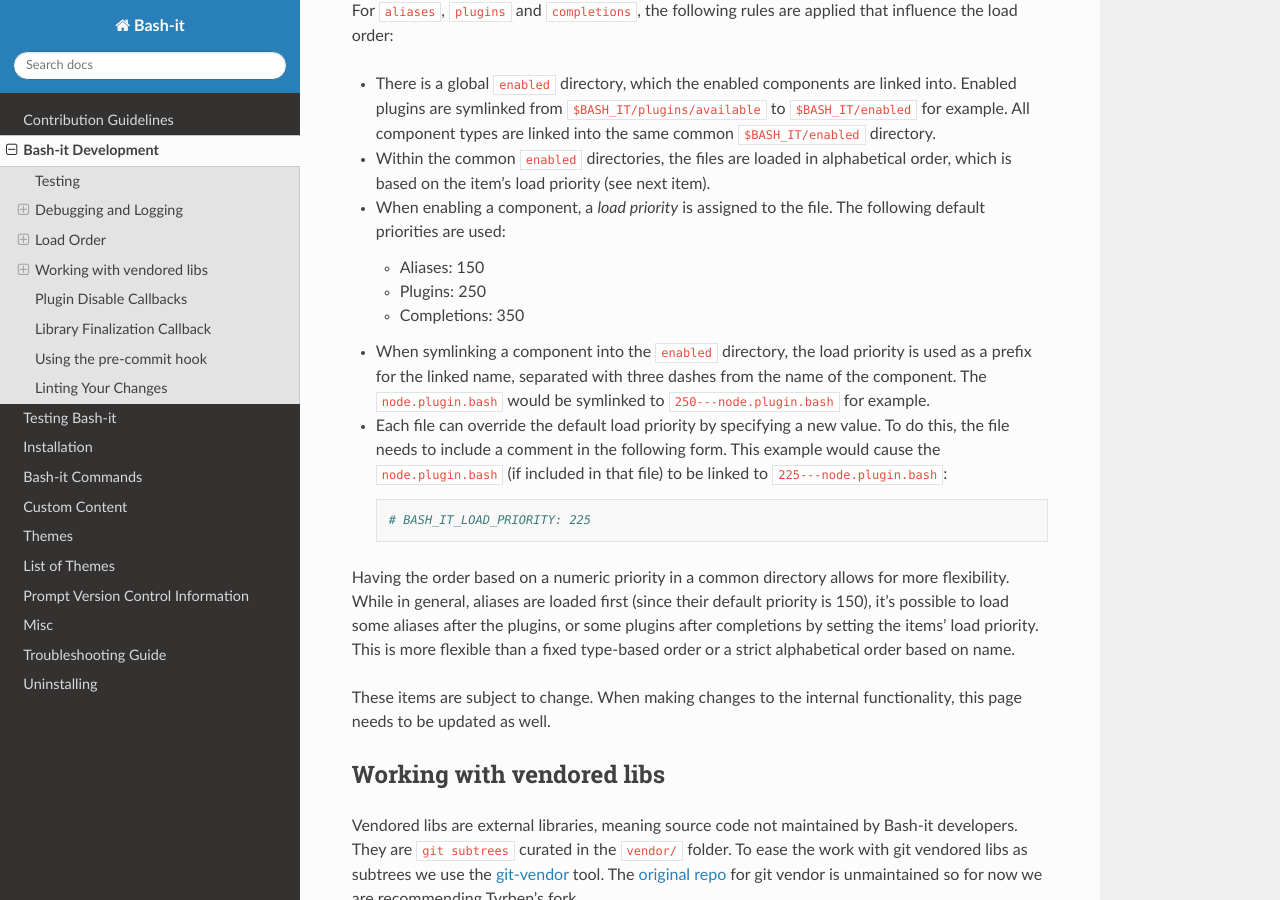
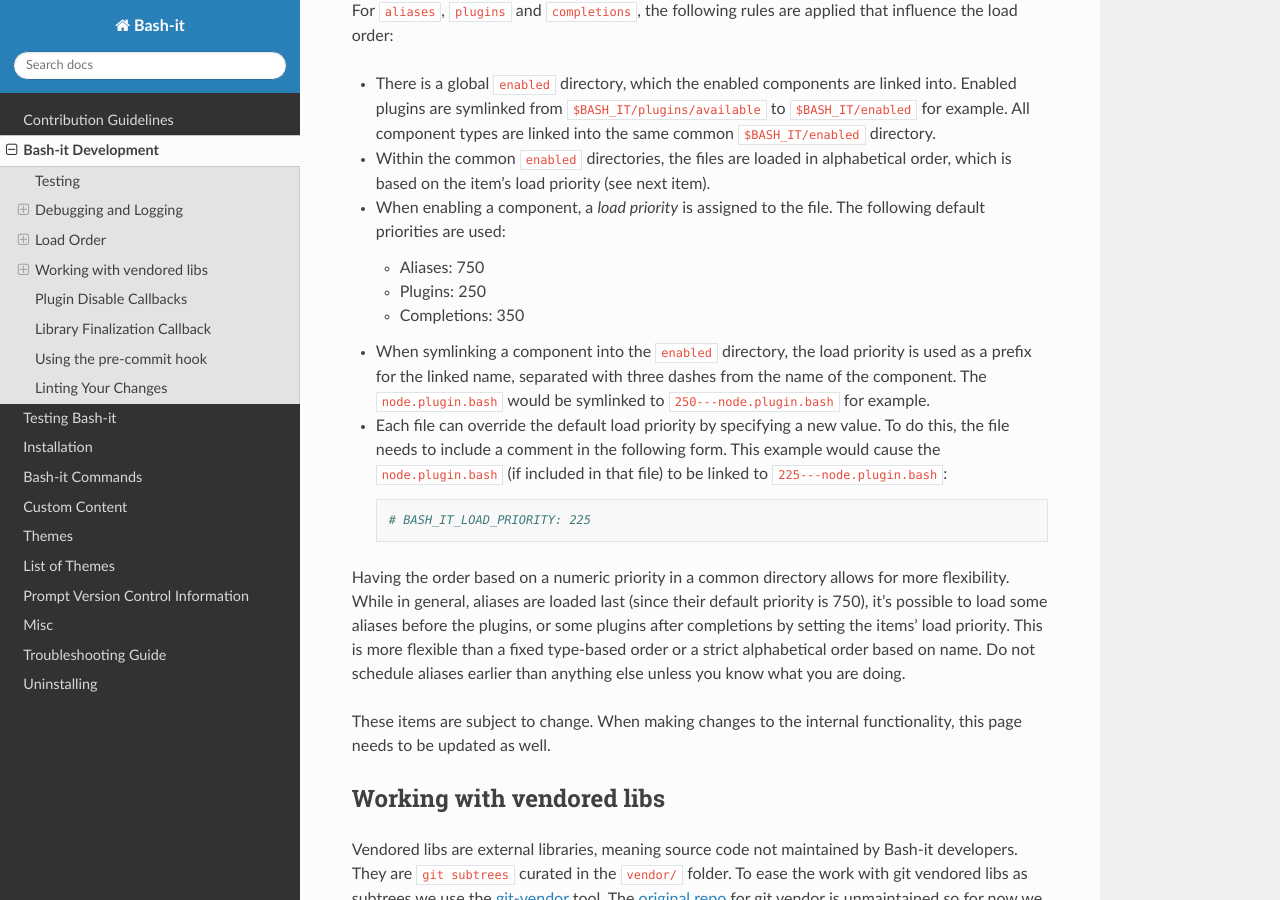
Before and after one commit to Bash-it/bash-it, a Sphinx documentation site: the page built from docs/development.rst, in a window 1280 px wide and 900 px high, scrolled down 1391 px. Built offline with Sphinx 7.4.7 and the Read the Docs theme 2.0.0, drawn with Linux system fonts in a browser that asks for light colours.

Commit message:
docs: load aliases late

```diff
--- a/docs/development.rst
+++ b/docs/development.rst
@@ -66,7 +66,7 @@
 * Within the common ``enabled`` directories, the files are loaded in alphabetical order, which is based on the item's load priority (see next item).
 * When enabling a component, a *load priority* is assigned to the file. The following default priorities are used:
 
-  * Aliases: 150
+  * Aliases: 750
   * Plugins: 250
   * Completions: 350
 
@@ -78,7 +78,7 @@
 
      # BASH_IT_LOAD_PRIORITY: 225
 
-Having the order based on a numeric priority in a common directory allows for more flexibility. While in general, aliases are loaded first (since their default priority is 150), it's possible to load some aliases after the plugins, or some plugins after completions by setting the items' load priority. This is more flexible than a fixed type-based order or a strict alphabetical order based on name.
+Having the order based on a numeric priority in a common directory allows for more flexibility. While in general, aliases are loaded last (since their default priority is 750), it's possible to load some aliases before the plugins, or some plugins after completions by setting the items' load priority. This is more flexible than a fixed type-based order or a strict alphabetical order based on name. Do not schedule aliases earlier than anything else unless you know what you are doing.
 
 These items are subject to change. When making changes to the internal functionality, this page needs to be updated as well.
 
```
